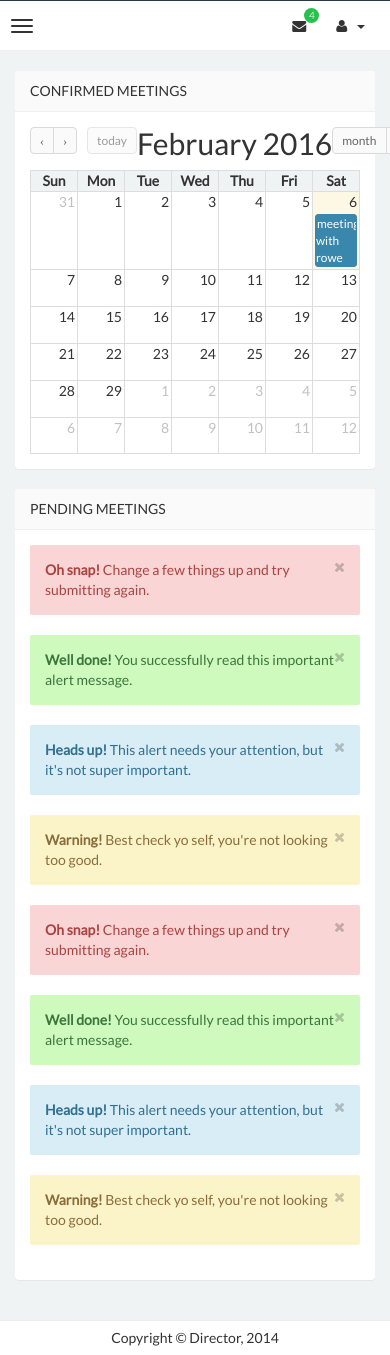
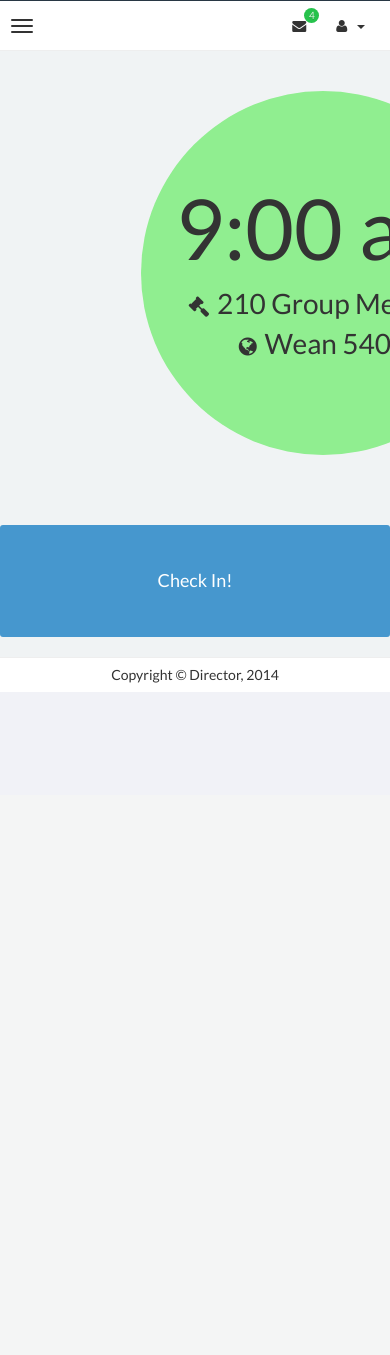
Before and after one commit to BensonQiu/Crediply, a Django app: page /checkIn in a window 390 px wide. Shown: the part 49-1404 px from the top of the page. After the commit the page ends 732 px from the top, so only its background shows below. Run offline with Django 3.2, Linux system fonts and the light colour scheme; the visitor is signed in with stand-in values (Sample User, id 1); some libraries are stand-ins or nearby versions.

Commit message:
Added user location parameters to 'Check In' call

```diff
--- a/mysite/timeismoney/static/timeismoney/css/style.css
+++ b/mysite/timeismoney/static/timeismoney/css/style.css
@@ -4233,3 +4233,47 @@ button.attend {
 .icon {
   float: right;
 }
+
+#circle {
+  text-align: center;
+  width: 26em;
+  height: 26em;
+  -webkit-border-radius: 13em;
+  -moz-border-radius: 13em;
+  border-radius: 13em;
+  position: relative;
+  top: 20%;
+  left: 35%;
+  background: lightgreen;
+}
+
+.custom-large {
+  font-size: 6em;
+  text-align: bottom;
+  height: 50%;
+  position: relative;
+  top: 25%;
+}
+
+.custom-medium {
+  font-size: 2em;
+  text-align: bottom;
+  position: relative;
+}
+
+.custom-logo-medium {
+  font-size: 1.5em;
+  text-align: center;
+  position: relative;
+  margin-right: 5px;
+}
+
+.custom-checkin {
+  margin-top: 5em;
+  height: 8em;
+}
+
+.custom-checkin-button {
+  height: inherit;
+  position: relative;
+}
--- a/mysite/timeismoney/templates/timeismoney/checkin.html
+++ b/mysite/timeismoney/templates/timeismoney/checkin.html
@@ -156,89 +156,24 @@
 
                 <!-- Main content -->
                 <section class="content">
-
                     <!-- Main row -->
-                    <div class="row">
-
-                        <div class="col-md-8">
-                            <!--earning graph start-->
-                            <section class="panel">
-                                <header class="panel-heading">
-                                    Confirmed Meetings
-                                </header>
-                                <div class="panel-body">
-                                    <div id="calendar"></div>
-                                </div>
-                            </section>
-                            <!--earning graph end-->
+                    <div id="circle">
+                        <h1 class="custom-large">9:00 am</h1>
+                        <i class="fa fa-gavel custom-logo-medium"></i> <span class="custom-medium"> 210 Group Meeting</span><br>
+                        <i class="fa fa-globe custom-logo-medium"></i> <span class="custom-medium"> Wean 5409</span>
 
                     </div>
-                    <div class="col-lg-4">
-
-                    <!--chat start-->
-                    <section class="panel">
-                        <header class="panel-heading">
-                            Pending Meetings
-                        </header>
-                            <div class="panel-body" id="noti-box">
-
-                                <div class="alert alert-block alert-danger">
-                                    <button data-dismiss="alert" class="close close-sm" type="button">
-                                        <i class="fa fa-times"></i>
-                                    </button>
-                                    <strong>Oh snap!</strong> Change a few things up and try submitting again.
-                                </div>
-                                <div class="alert alert-success">
-                                    <button data-dismiss="alert" class="close close-sm" type="button">
-                                        <i class="fa fa-times"></i>
-                                    </button>
-                                    <strong>Well done!</strong> You successfully read this important alert message.
-                                </div>
-                                <div class="alert alert-info">
-                                    <button data-dismiss="alert" class="close close-sm" type="button">
-                                        <i class="fa fa-times"></i>
-                                    </button>
-                                    <strong>Heads up!</strong> This alert needs your attention, but it's not super important.
-                                </div>
-                                <div class="alert alert-warning">
-                                    <button data-dismiss="alert" class="close close-sm" type="button">
-                                        <i class="fa fa-times"></i>
-                                    </button>
-                                    <strong>Warning!</strong> Best check yo self, you're not looking too good.
-                                </div>
-
-
-                                <div class="alert alert-block alert-danger">
-                                    <button data-dismiss="alert" class="close close-sm" type="button">
-                                        <i class="fa fa-times"></i>
-                                    </button>
-                                    <strong>Oh snap!</strong> Change a few things up and try submitting again.
-                                </div>
-                                <div class="alert alert-success">
-                                    <button data-dismiss="alert" class="close close-sm" type="button">
-                                        <i class="fa fa-times"></i>
-                                    </button>
-                                    <strong>Well done!</strong> You successfully read this important alert message.
-                                </div>
-                                <div class="alert alert-info">
-                                    <button data-dismiss="alert" class="close close-sm" type="button">
-                                        <i class="fa fa-times"></i>
-                                    </button>
-                                    <strong>Heads up!</strong> This alert needs your attention, but it's not super important.
-                                </div>
-                                <div class="alert alert-warning">
-                                    <button data-dismiss="alert" class="close close-sm" type="button">
-                                        <i class="fa fa-times"></i>
-                                    </button>
-                                    <strong>Warning!</strong> Best check yo self, you're not looking too good.
-                                </div>
-
-                            </div>
-                                        </section>
-
-
-
-                      </div>
+                    <div class="row custom-checkin">
+                        <form id="checkin-latlng" action="{% url 'checkIn' %}" method="post">
+                            <input id="checkin-lat" type="hidden" name="checkin-lat" value="">
+                            <input id="checkin-lng" type="hidden" name="checkin-lng" value="">
+                            {% csrf_token %}
+                        </form>
+                        <button onclick="getLocation()" class="btn btn-primary btn-lg btn-block text-fields custom-checkin-button" value="Check In!">Check In!</button>
+                        {% if userLat %}
+                            <p>User Latitude is {{userLat}}, and User Longitude is {{userLng}}</p>
+                        {% endif %}
+                    </div>
 
                 </section>
                 <div class="footer-main">
@@ -297,6 +232,27 @@
                     events: [myEvent]
                 });
             });
+
+            var latlngForm = document.getElementById("checkin-latlng")
+            var lat = document.getElementById("checkin-lat");
+            var lng = document.getElementById("checkin-lng");
+
+            function getLocation() {
+                if (navigator.geolocation) {
+                    navigator.geolocation.getCurrentPosition(showPosition);
+                } else {
+                    latlngForm.innerHTML = "Geolocation is not supported by this browser.";
+                }
+            }
+
+            function showPosition(position) {
+                lat.value = position.coords.latitude;
+                lng.value = position.coords.longitude;
+
+                // submit the form
+                document.getElementById('checkin-latlng').submit();
+            }
+
         </script>
 
 </body>
--- a/mysite/timeismoney/views.py
+++ b/mysite/timeismoney/views.py
@@ -82,7 +82,7 @@ def createMeeting(request):
 
 	(startDT, endDT) = parseDate(form['daterange'])
 
-	print startDT, endDT
+	# print startDT, endDT
 	newMeeting = Meeting(
 		meetingName=form['meetingName'],
 		startDT=startDT,
@@ -104,6 +104,12 @@ def createMeeting(request):
 @login_required
 def checkIn(request):
 	context = {}
+
+	if request.method == 'GET':
+		return render(request, 'timeismoney/checkIn.html', context)
+
+	context['userLat'] = request.POST['checkin-lat']
+	context['userLng'] = request.POST['checkin-lng']
 	context['meetings'] = Meeting.objects.all()
 
 	return render(request, 'timeismoney/checkIn.html', context)
```
